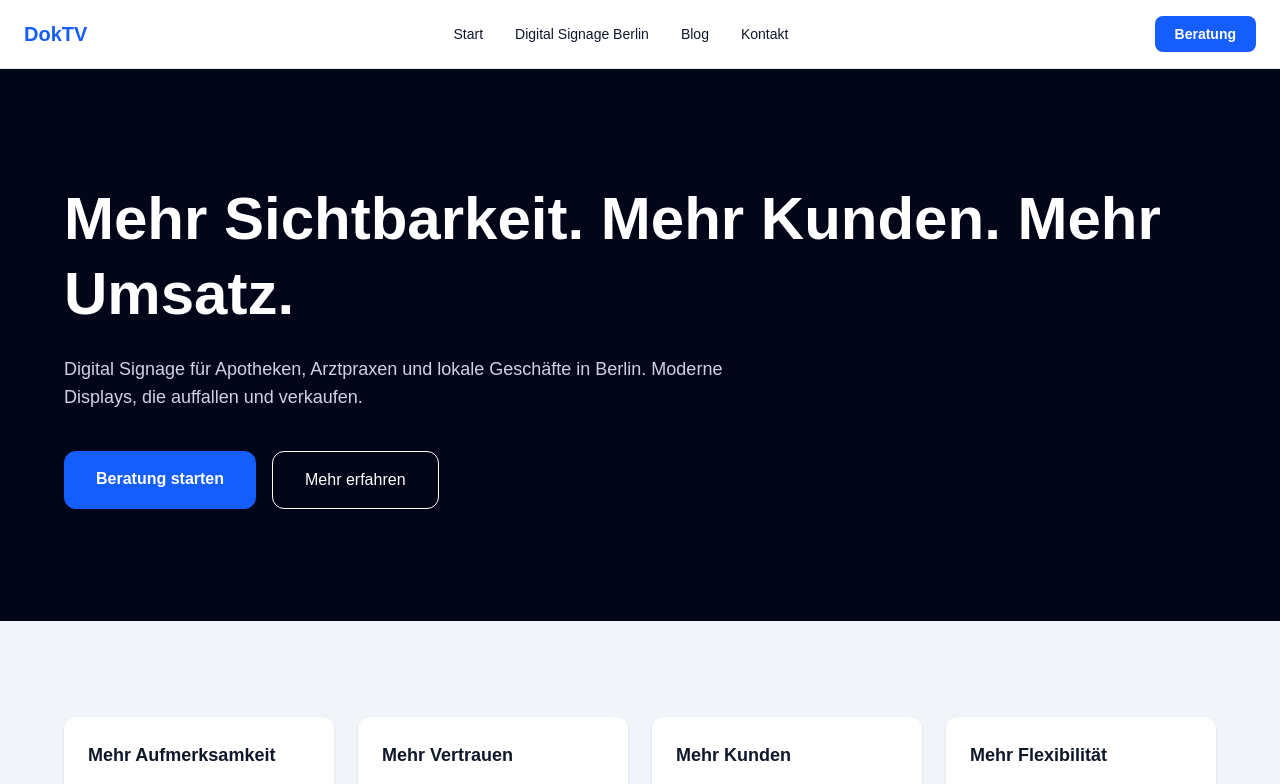
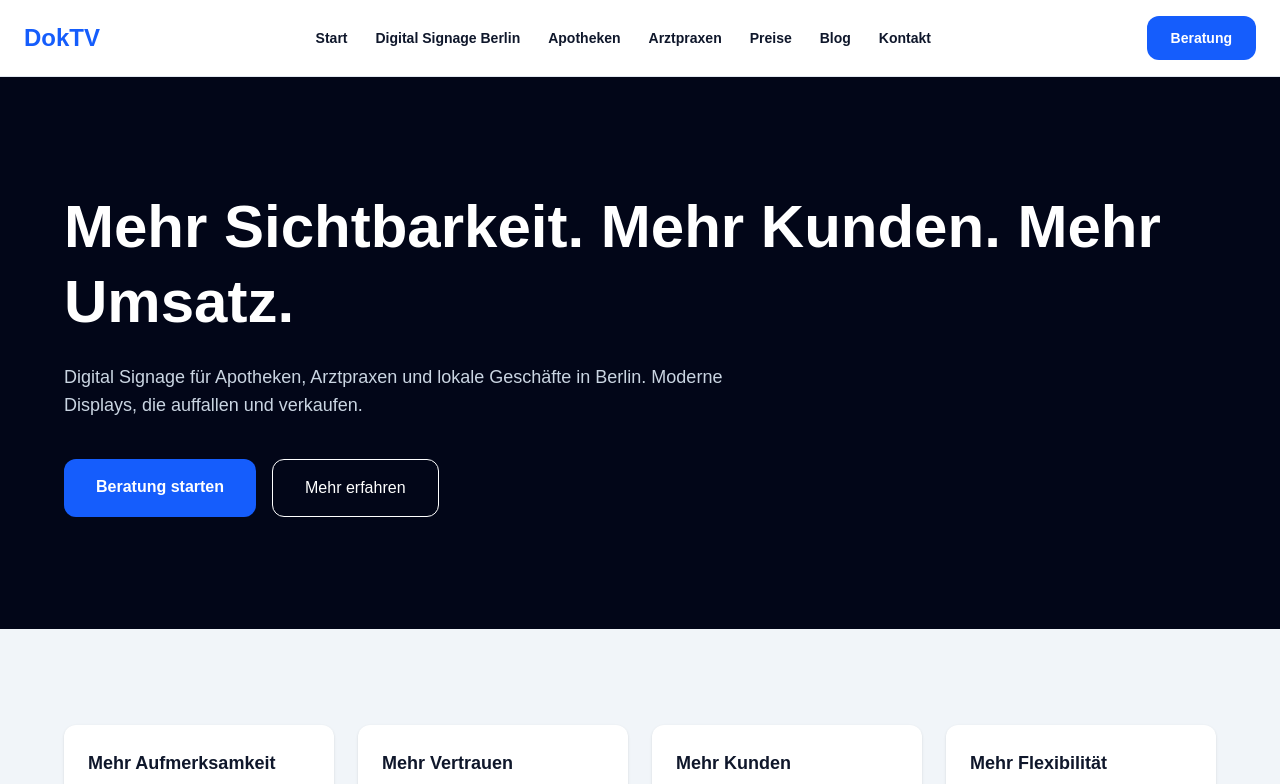
Before and after one commit to salihdurak58-glitch/doktv-website, a Next.js app: page / in a window 1280 px wide. Shown: the top 784 px of the page. Built offline with nearby package versions, Linux system fonts and the light colour scheme.

Commit message:
Restore navigation

```diff
--- a/app/components/Header.tsx
+++ b/app/components/Header.tsx
@@ -1,42 +1,34 @@
 import Link from "next/link";
+
+const navItems = [
+  { label: "Start", href: "/" },
+  { label: "Digital Signage Berlin", href: "/digital-signage-berlin" },
+  { label: "Apotheken", href: "/apotheken" },
+  { label: "Arztpraxen", href: "/arztpraxen" },
+  { label: "Preise", href: "/preise" },
+  { label: "Blog", href: "/blog" },
+  { label: "Kontakt", href: "/kontakt" },
+];
 
 export default function Header() {
   return (
-    <header className="bg-white border-b border-gray-200 sticky top-0 z-50">
-      <div className="max-w-7xl mx-auto px-6 py-4 flex items-center justify-between">
-
-        {/* LOGO */}
-        <Link href="/" className="text-xl font-bold text-blue-600">
+    <header className="sticky top-0 z-50 border-b border-slate-200 bg-white/95 backdrop-blur">
+      <div className="mx-auto flex max-w-7xl items-center justify-between px-6 py-4">
+        <Link href="/" className="text-2xl font-black text-blue-600">
           DokTV
         </Link>
 
-        {/* NAVIGATION */}
-        <nav className="hidden md:flex items-center gap-8 text-sm font-medium">
-
-          <Link href="/" className="hover:text-blue-600">
-            Start
-          </Link>
-
-          <Link
-            href="/digital-signage-berlin"
-            className="hover:text-blue-600"
-          >
-            Digital Signage Berlin
-          </Link>
-
-          <Link href="/blog" className="hover:text-blue-600">
-            Blog
-          </Link>
-
-          <Link href="/kontakt" className="hover:text-blue-600">
-            Kontakt
-          </Link>
+        <nav className="hidden items-center gap-7 text-sm font-semibold text-slate-900 lg:flex">
+          {navItems.map((item) => (
+            <Link key={item.href} href={item.href} className="hover:text-blue-600">
+              {item.label}
+            </Link>
+          ))}
         </nav>
 
-        {/* CTA */}
         <Link
           href="/kontakt"
-          className="hidden md:inline-block bg-blue-600 text-white px-5 py-2 rounded-lg text-sm font-semibold hover:bg-blue-500 transition"
+          className="rounded-xl bg-blue-600 px-6 py-3 text-sm font-bold text-white transition hover:bg-blue-500"
         >
           Beratung
         </Link>
```
